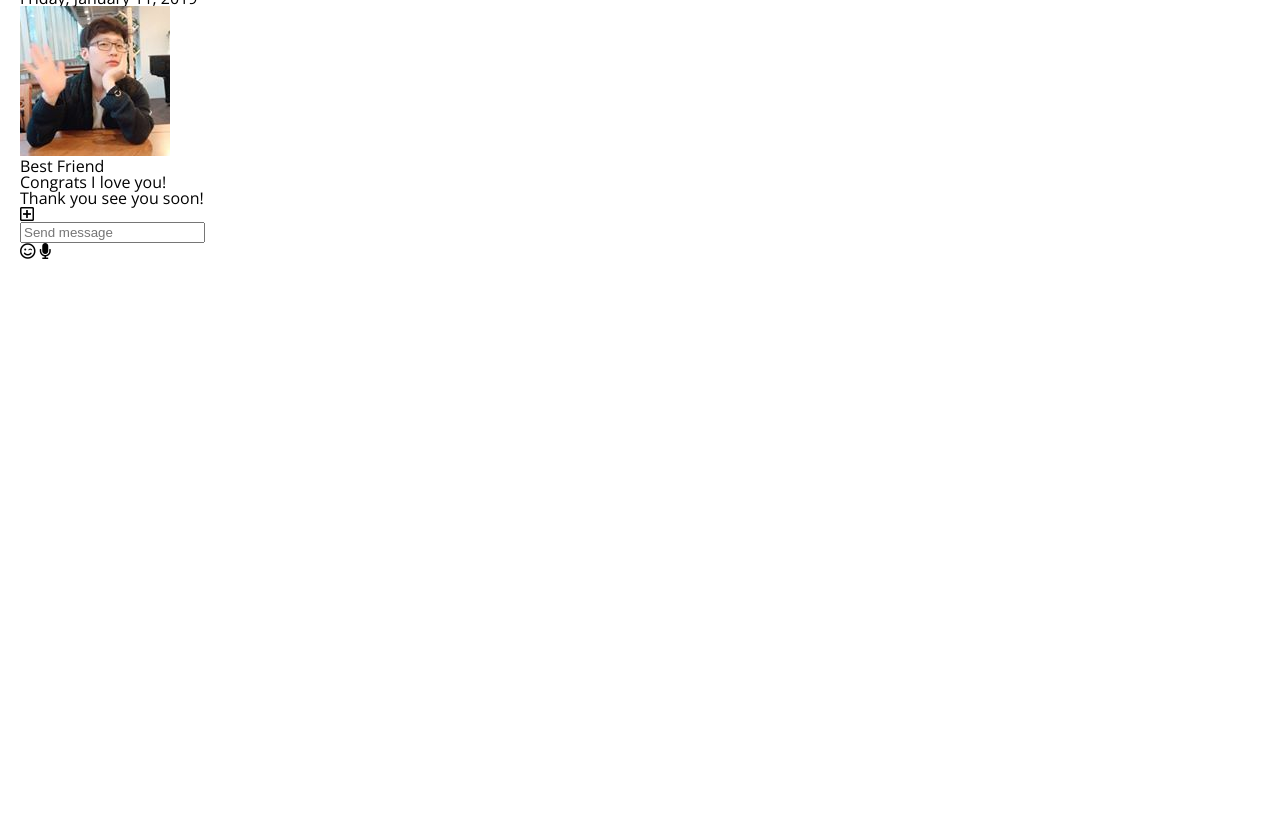
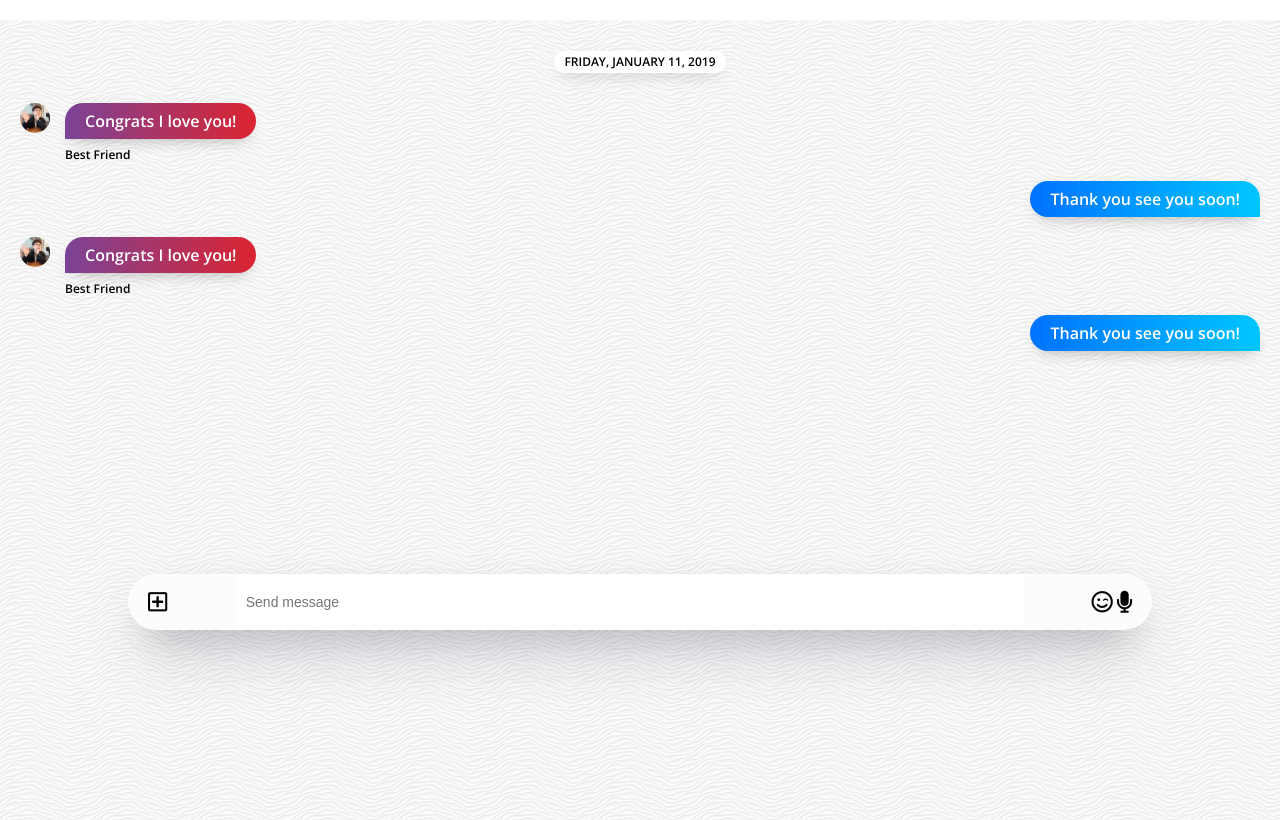
Before and after one commit to aka-tete/kakao-clone-v2, a plain HTML site: page chat.html in a window 1280 px wide. Shown: the part 120-940 px from the top of the page. Before the commit the page ends 800 px from the top, so only its background shows below. Drawn offline with nearby package versions, Linux system fonts and the light colour scheme.

Commit message:
basic css done

```diff
--- a/chat.html
+++ b/chat.html
@@ -14,7 +14,7 @@
     <title>Chat | Kakao Clone</title>
   </head>
 
-  <body>
+  <body class="chats-body">
     <div class="status-bar">
       <div class="status-bar__column">
         <span class="status-bar__clock">13:54</span>
@@ -43,7 +43,7 @@
         </span>
       </div>
     </header>
-    <main class="chat">
+    <main class="chat-screen">
       <ul class="chat__messages">
         <span class="chat__timestamp">
           Friday, January 11, 2019
@@ -51,21 +51,41 @@
         <li class="incoming-message message">
           <img src="images/avatar.jpg" class="g-avatar message__avatar" />
           <div class="message__content">
+            <span class="message__bubble">
+              Congrats I love you!
+            </span>
             <span class="message__author">
               Best Friend
             </span>
-            <div class="message__bubble">
-              Congrats I love you!
-            </div>
           </div>
           <span class="message__timestamp"></span>
         </li>
-        <li class="incoming-message message">
+        <li class="sent-message message">
           <span class="message__timestamp"></span>
           <div class="message__content">
-            <div class="message__bubble">
+            <span class="message__bubble">
               Thank you see you soon!
-            </div>
+            </span>
+          </div>
+        </li>
+        <li class="incoming-message message">
+          <img src="images/avatar.jpg" class="g-avatar message__avatar" />
+          <div class="message__content">
+            <span class="message__bubble">
+              Congrats I love you!
+            </span>
+            <span class="message__author">
+              Best Friend
+            </span>
+          </div>
+          <span class="message__timestamp"></span>
+        </li>
+        <li class="sent-message message">
+          <span class="message__timestamp"></span>
+          <div class="message__content">
+            <span class="message__bubble">
+              Thank you see you soon!
+            </span>
           </div>
         </li>
       </ul>
--- /dev/null
+++ b/css/chat.css
@@ -0,0 +1,119 @@
+.chats-body {
+  padding: 0;
+}
+
+.chats-body .header,
+.chats-body .status-bar {
+  padding: 10px 20px;
+}
+
+.chat-screen {
+  background-image: url("../images/chatBg.png");
+  min-height: 100vh;
+}
+
+.chat__write {
+  position: fixed;
+  bottom: 50px;
+  width: 80%;
+  margin: 0 auto;
+  left: 0;
+  right: 0;
+  display: flex;
+  justify-content: space-between;
+  align-items: center;
+  background-color: #fcfcfc;
+  padding: 0 20px;
+  border-radius: 40px;
+  box-shadow: 0 30px 60px -12px rgba(50, 50, 93, 0.25),
+    0 18px 36px -18px rgba(0, 0, 0, 0.3), 0 -12px 36px -8px rgba(0, 0, 0, 0.025);
+}
+
+.chat__write i {
+  font-size: 22px;
+}
+
+.chat__write-column:nth-child(2) {
+  width: 80%;
+}
+
+.chat__write-column input {
+  padding: 20px 10px;
+  width: 100%;
+  border: none;
+  font-size: 14px;
+}
+
+.chat__write-column input:focus {
+  outline: none;
+}
+
+.chat-screen .chat__messages {
+  border-top: 1px solid #f7f7f7;
+  display: flex;
+  flex-direction: column;
+  align-items: center;
+  justify-content: center;
+  padding: 0px 20px;
+  padding-top: 30px;
+}
+
+.chat__messages .chat__timestamp {
+  background-color: white;
+  font-size: 12px;
+  padding: 5px 10px;
+  border-radius: 10px;
+  margin-bottom: 30px;
+  box-shadow: rgba(0, 0, 0, 0.3) 0px 8px 16px -8px,
+    rgba(0, 0, 0, 0.024) 0px -6px 16px -6px;
+  text-transform: uppercase;
+  font-weight: 700;
+}
+
+.message {
+  display: flex;
+  align-items: flex-start;
+  margin-bottom: 20px;
+}
+
+.incoming-message {
+  align-self: flex-start;
+}
+
+.sent-message {
+  align-self: flex-end;
+}
+
+.incoming-message img {
+  width: 30px;
+  border-radius: 15px;
+  margin-right: 15px;
+}
+
+.message .message__bubble {
+  background-color: white;
+  box-shadow: rgba(0, 0, 0, 0.3) 0px 8px 16px -8px,
+    rgba(0, 0, 0, 0.024) 0px -6px 16px -6px;
+  padding: 10px 20px;
+  border-radius: 20px;
+  display: block;
+  color: white;
+  font-weight: 600;
+}
+
+.incoming-message .message__author {
+  margin-top: 10px;
+  display: block;
+  font-weight: 600;
+  font-size: 12px;
+}
+
+.incoming-message .message__bubble {
+  border-bottom-left-radius: 0px;
+  background-image: linear-gradient(to right, #7b4397, #dc2430);
+}
+
+.sent-message .message__bubble {
+  border-bottom-right-radius: 0px;
+  background-image: linear-gradient(to left, #00c6ff, #0072ff);
+}
--- a/css/styles.css
+++ b/css/styles.css
@@ -8,6 +8,7 @@
 @import "find.css";
 @import "more.css";
 @import "settings.css";
+@import "chat.css";
 
 * {
   box-sizing: border-box;
```
Also changed, not shown: images/chatBg.png (added).
